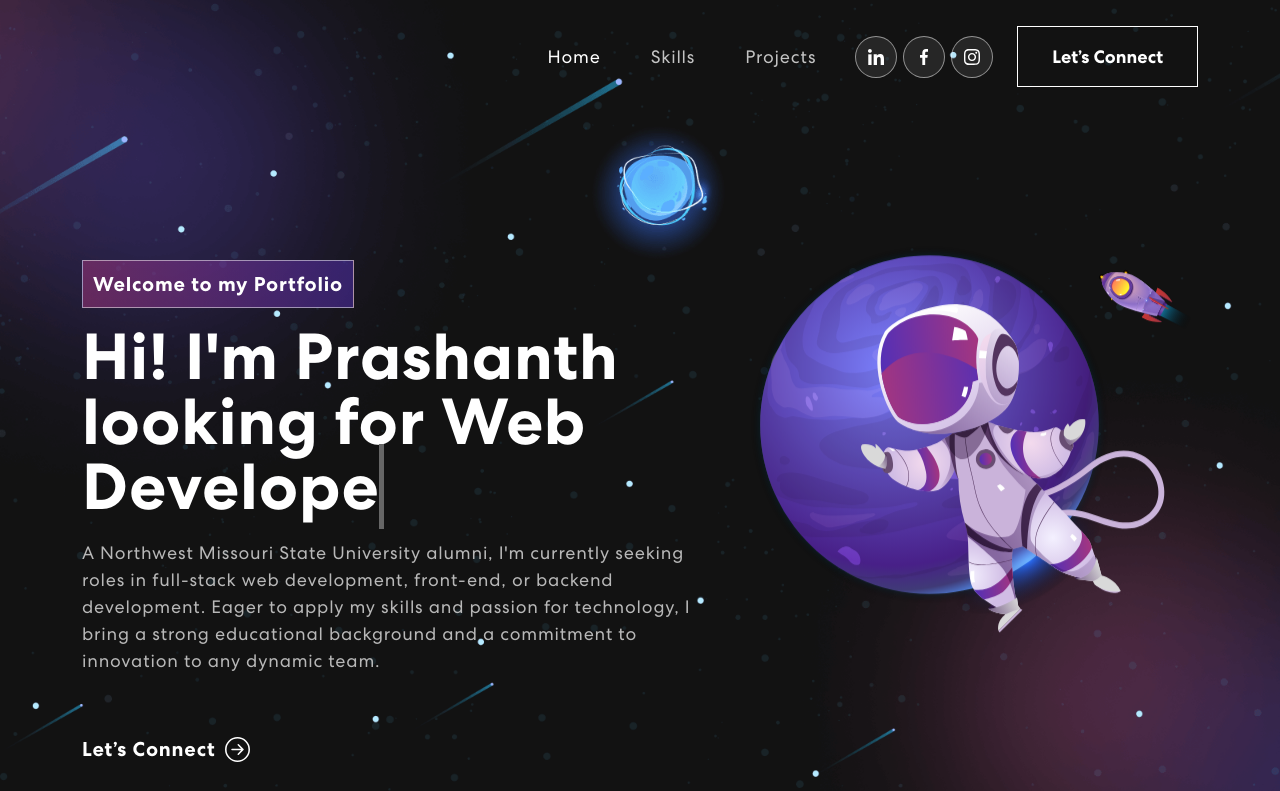
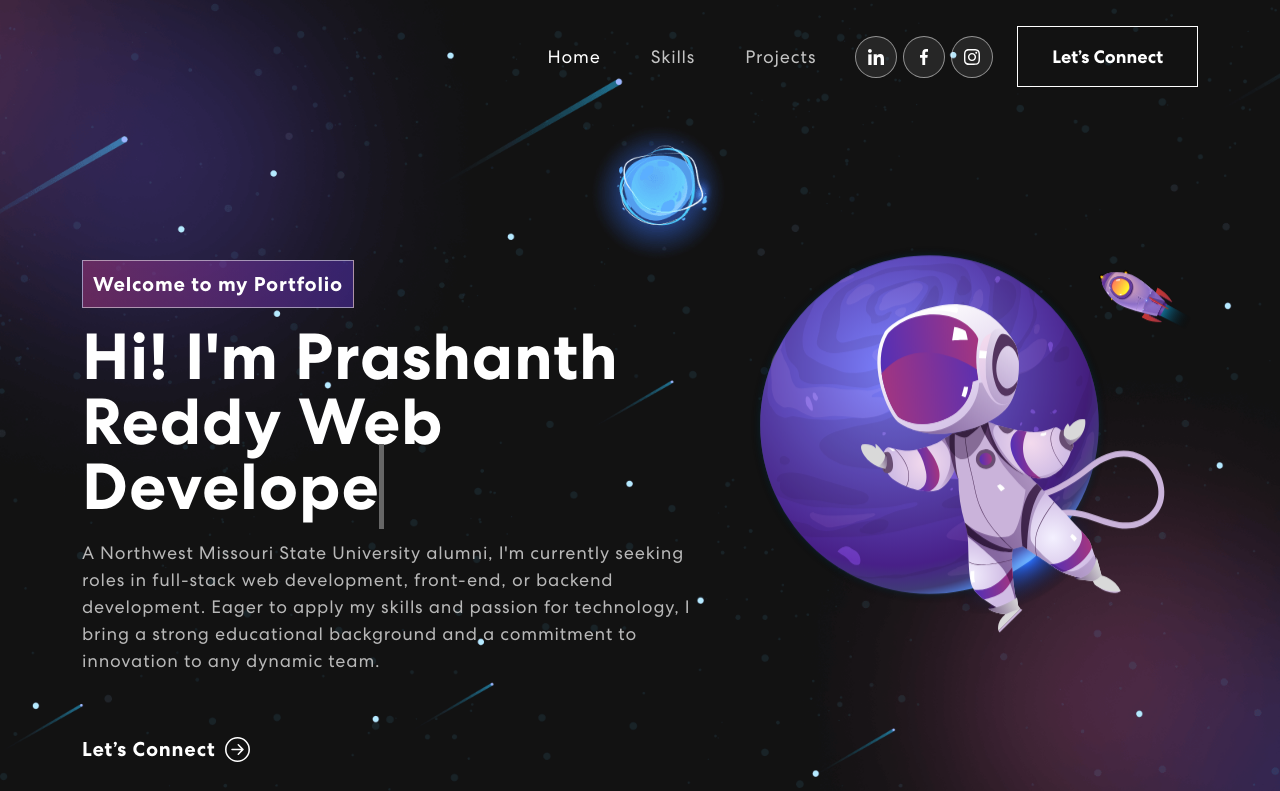
Before and after one commit to PR45H4N7H/test, a React (Create React App) app: page / in a window 1280 px wide. Shown: the top 791 px of the page. Built offline with nearby package versions, Linux system fonts and the light colour scheme.

Commit message:
resumed all functionalities with modifications

```diff
--- a/src/components/Banner.js
+++ b/src/components/Banner.js
@@ -56,7 +56,7 @@ export const Banner = () => {
               {({ isVisible }) =>
               <div className={isVisible ? "animate__animated animate__fadeIn" : ""}>
                 <span className="tagline">Welcome to my Portfolio</span>
-                <h1>{`Hi! I'm Prashanth looking for`} <span className="txt-rotate" dataPeriod="1000" data-rotate='[ "Full Stack Web Developer role", "Web Designer role", "UI/UX Designer role" ]'><span className="wrap">{text}</span></span></h1>
+                <h1>{`Hi! I'm Prashanth Reddy`} <span className="txt-rotate" dataPeriod="1000" data-rotate='[ "a Full Stack Web Developer", "looking out for opportunities" ]'><span className="wrap">{text}</span></span></h1>
                   <p>A Northwest Missouri State University alumni, I'm currently seeking roles in full-stack web development, front-end, or backend development. Eager to apply my skills and passion for technology, I bring a strong educational background and a commitment to innovation to any dynamic team.</p>
                   <button onClick={() => console.log('connect')}>Let’s Connect <ArrowRightCircle size={25} /></button>
               </div>}
--- a/src/components/NavBar.js
+++ b/src/components/NavBar.js
@@ -51,7 +51,7 @@ export const NavBar = () => {
             <span className="navbar-text">
               <div className="social-icon">
                 <a href="
-                https://www.linkedin.com/in/prashanth-reddy-dandyala?utm_source=share&utm_campaign=share_via&utm_content=profile&utm_medium=ios_app
+                https://www.linkedin.com/in/prashanthreddy-/
                 "><img src={navIcon1} alt="" /></a>
                 <a href="#"><img src={navIcon2} alt="" /></a>
                 <a href="https://www.instagram.com/pr45h4n7h_r3ddy/?igshid=MTNiYzNiMzkwZA%3D%3D"><img src={navIcon3} alt="" /></a>
```
